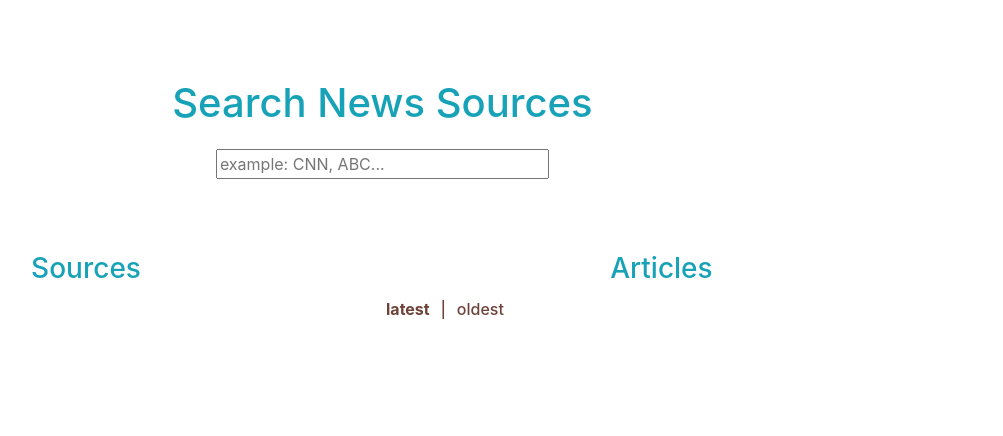
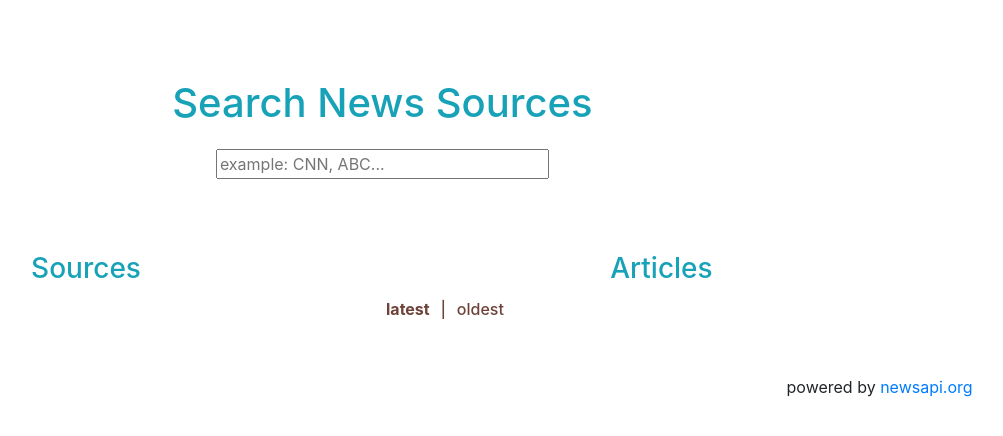
Before and after one commit to eozelius/dia, a React app: page public/index.html in a window 1280 px wide. Shown: the whole page, without its empty margins (269-1272 px from the left). Built offline with nearby package versions, Linux system fonts and the light colour scheme; no server answers.

Commit message:
add newsapi citation

```diff
--- a/public/index.html
+++ b/public/index.html
@@ -14,5 +14,8 @@
       You need to enable JavaScript to run this app.
     </noscript>
     <div id="root"></div>
+    <p style="margin: 3%; text-align: right; font-size: 1em">
+      powered by <a href='https://newsapi.org' target="_blank">newsapi.org</a>
+    </p>
   </body>
 </html>
```
